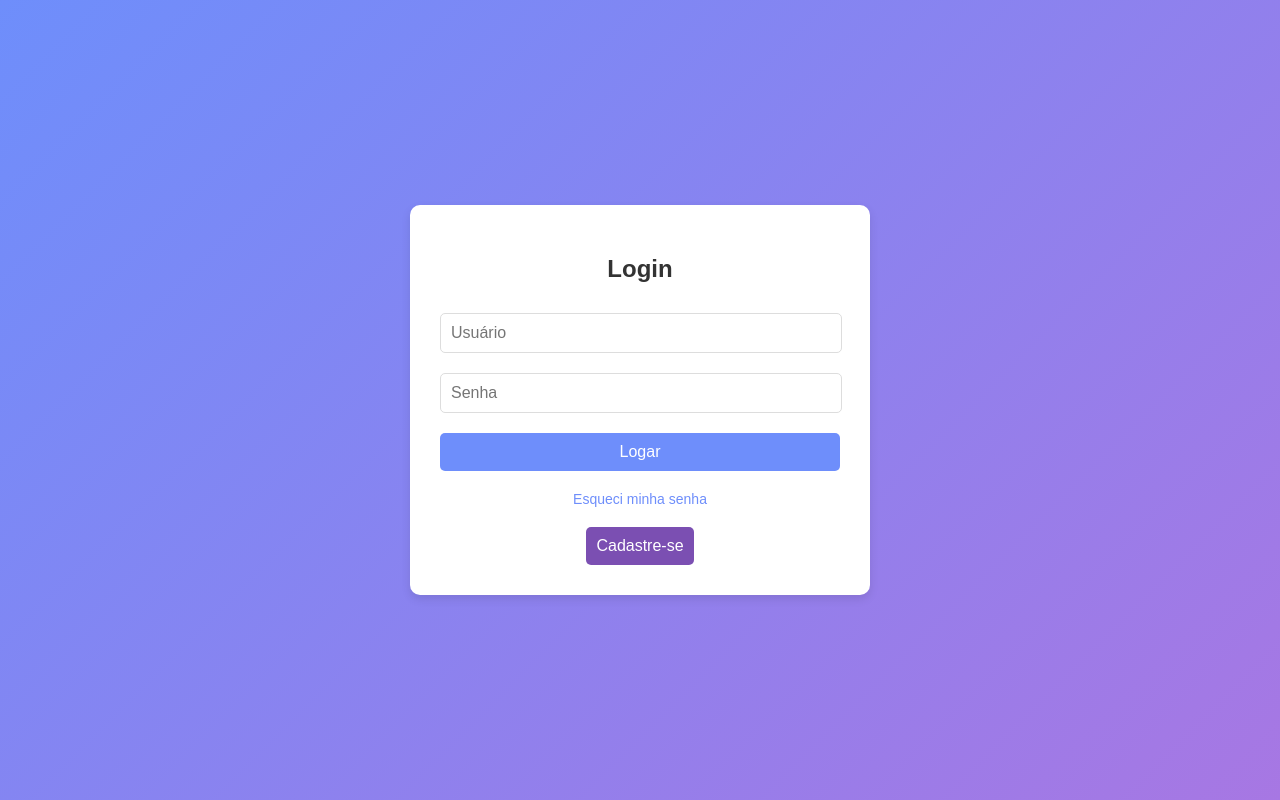
After one commit to betosilvc/meuprimeirosite, a PHP site: page /usuarios/login.php in a window 1280 px wide. The commit adds this page. Run offline with PHP 8.4, Linux system fonts and the light colour scheme.

Commit message:
locadora

```diff
--- a/locadora/conexao.php
+++ b/locadora/conexao.php
@@ -4,7 +4,7 @@ ini_set('error_reporting', E_ALL);
 ini_set('display_errors', 1);
 
 
-$host = '127.0.0.1';
+$host = '127.0.0.1:3308';
 $user = 'root';
 $password = '';
 $database = 'fullstack';
--- a/locadora/dashboard.php
+++ b/locadora/dashboard.php
@@ -2,7 +2,7 @@
 
 session_start();
 if(!isset($_SESSION['userId']) || $_SESSION['userId'] == ''){
-    header('Location:login.php?msg=Você não está autenticado');
+    header('Location:usuarios/login.php?msg=Você não está autenticado');
 
 }
 ?>
@@ -115,7 +115,7 @@ if(!isset($_SESSION['userId']) || $_SESSION['userId'] == ''){
         <ul>
             <li><a href="filmes/criar.php">Adicionar Filme</a></li>
             <li><a href="filmes/listar.php">Listar Filmes</a></li>
-            <li><a href="logout.php">Sair</a></li>
+            <li><a href="usuarios/logout.php">Sair</a></li>
 
             <!-- <li><a href="#">Adicionar Cliente</a></li>
             <li><a href="#">Listar Clientes</a></li>
--- /dev/null
+++ b/locadora/index.php
@@ -0,0 +1,4 @@
+Depois faremos no index uma pagina bonitinha
+
+
+<a href="usuarios/login.php">Logar</a>
--- a/locadora/sql/2024-09-09 203500.sql
+++ b/locadora/sql/2024-09-09 203500.sql
@@ -1 +1,2 @@
 CREATE TABLE `fullstack`.`filmes` (`id` INT NOT NULL AUTO_INCREMENT , `titulo` VARCHAR(125) NOT NULL , `genero` ENUM('acao','drama','comedia','fantasia','suspense','terror') NOT NULL , `dataDeLancamento` DATE NULL , `classificacao` INT NOT NULL DEFAULT '0' , `descricao` TEXT NOT NULL , `created_at` DATETIME NOT NULL , `created_by` INT NOT NULL , `updated_at` DATETIME NULL , `updated_by` INT NULL , `deleted_at` DATETIME NULL , `deleted_by` INT NULL , PRIMARY KEY (`id`));
+ALTER TABLE `filmes` CHANGE `created_at` `created_at` DATETIME NOT NULL DEFAULT CURRENT_TIMESTAMP;
--- /dev/null
+++ b/locadora/usuarios/login.php
@@ -0,0 +1,118 @@
+<?php
+
+session_start();
+if(isset($_SESSION['userId']) && $_SESSION['userId'] != ''){
+    header('Location:../dashboard.php');
+}
+$msg = '';
+if(isset($_GET['msg'])){
+$msg = $_GET['msg'];
+}
+
+?>
+
+<!DOCTYPE html>
+<html lang="pt-br">
+<head>
+    <meta charset="UTF-8">
+    <meta http-equiv="X-UA-Compatible" content="IE=edge">
+    <meta name="viewport" content="width=device-width, initial-scale=1.0">
+    <title>Login</title>
+    <style>
+        body {
+            font-family: Arial, sans-serif;
+            background: linear-gradient(135deg, #6e8efb, #a777e3);
+            display: flex;
+            justify-content: center;
+            align-items: center;
+            height: 100vh;
+            margin: 0;
+        }
+
+        .login-container {
+            background: white;
+            padding: 30px;
+            border-radius: 10px;
+            box-shadow: 0 4px 10px rgba(0, 0, 0, 0.1);
+            max-width: 400px;
+            width: 100%;
+            text-align: center;
+        }
+
+        .login-container h2 {
+            margin-bottom: 20px;
+            color: #333;
+        }
+
+        .login-container input[type="text"],
+        .login-container input[type="password"] {
+            width: calc(100% - 20px);
+            padding: 10px;
+            margin: 10px 0;
+            border: 1px solid #ddd;
+            border-radius: 5px;
+            font-size: 16px;
+        }
+
+        .login-container button {
+            width: 100%;
+            padding: 10px;
+            margin: 10px 0;
+            background-color: #6e8efb;
+            border: none;
+            border-radius: 5px;
+            color: white;
+            font-size: 16px;
+            cursor: pointer;
+            transition: background-color 0.3s;
+        }
+
+        .login-container button:hover {
+            background-color: #5a7bdb;
+        }
+
+        .login-container .link {
+            display: block;
+            margin: 10px 0;
+            color: #6e8efb;
+            text-decoration: none;
+            font-size: 14px;
+        }
+
+        .login-container .link:hover {
+            text-decoration: underline;
+        }
+
+        .login-container .register-btn {
+            background-color: #7b4fb2; /* Cor ajustada para maior contraste */
+            color: white; /* Cor do texto ajustada para melhor legibilidade */
+            padding: 10px;
+            margin-top: 10px;
+            display: inline-block;
+            border-radius: 5px;
+            transition: background-color 0.3s;
+            text-decoration: none;
+            font-size: 16px;
+        }
+
+        .login-container .register-btn:hover {
+            background-color: #6b429e; /* Efeito de hover para o botão */
+        }
+    </style>
+</head>
+<body>
+
+<div class="login-container">
+    <h2><?php echo $msg;?></h2>
+    <h2>Login</h2>
+    <form action="acoes/logar.php" method="GET">
+        <input type="text" name="email" placeholder="Usuário" required>
+        <input type="password" name="senha" placeholder="Senha" required>
+        <button type="submit">Logar</button>
+        <a href="esqueciminhasenha.php" class="link">Esqueci minha senha</a>
+        <a href="cadastro.php" class="register-btn">Cadastre-se</a>
+    </form>
+</div>
+
+</body>
+</html>
--- /dev/null
+++ b/locadora/usuarios/logout.php
@@ -0,0 +1,5 @@
+<?php
+session_start();
+session_destroy();
+header('Location:login.php');
+?>
```
Also changed, not shown: locadora/filmes/acoes/inserir.php (added, +27 -0 lines), locadora/filmes/criar.php (+18 -7 lines), locadora/usuarios/acoes/atualizarSenha.php (added, +31 -0 lines), locadora/usuarios/acoes/inserir.php (added, +40 -0 lines), locadora/usuarios/acoes/logar.php (added, +32 -0 lines), locadora/usuarios/cadastro.php (added, +90 -0 lines), locadora/usuarios/esqueciminhasenha.php (added, +97 -0 lines), 1 other file.
